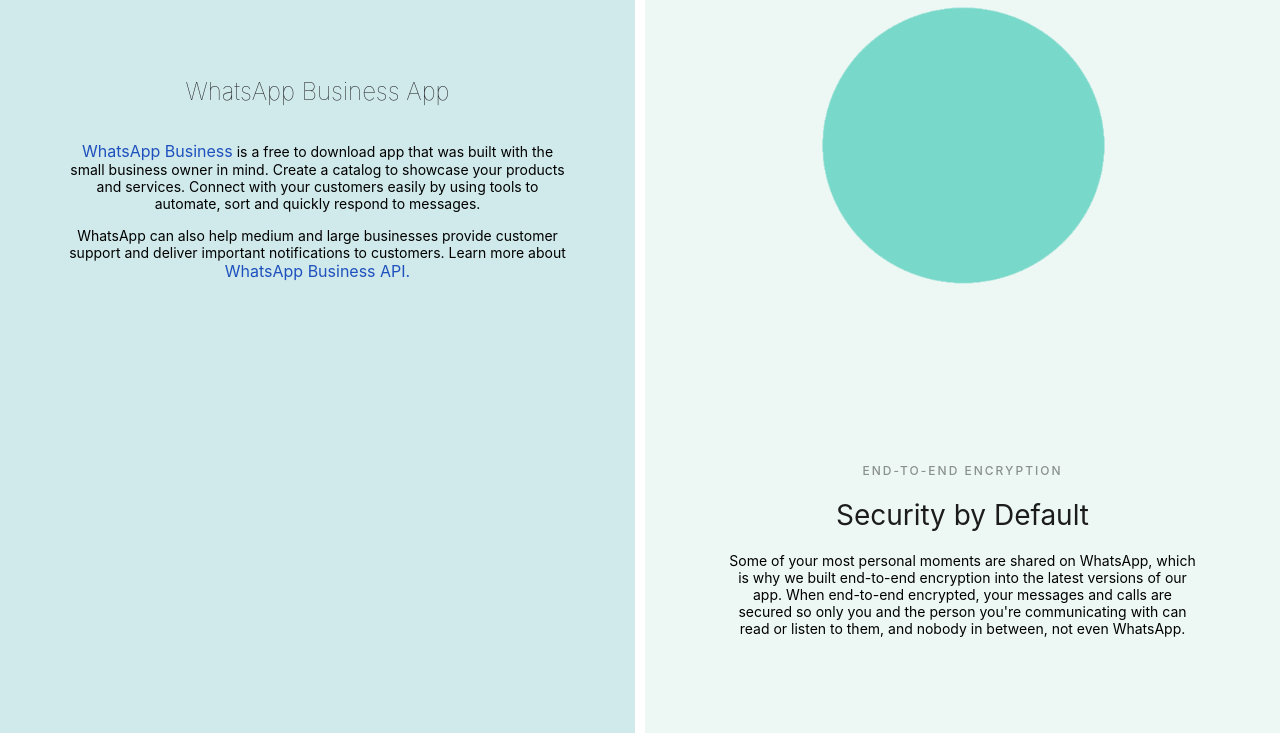
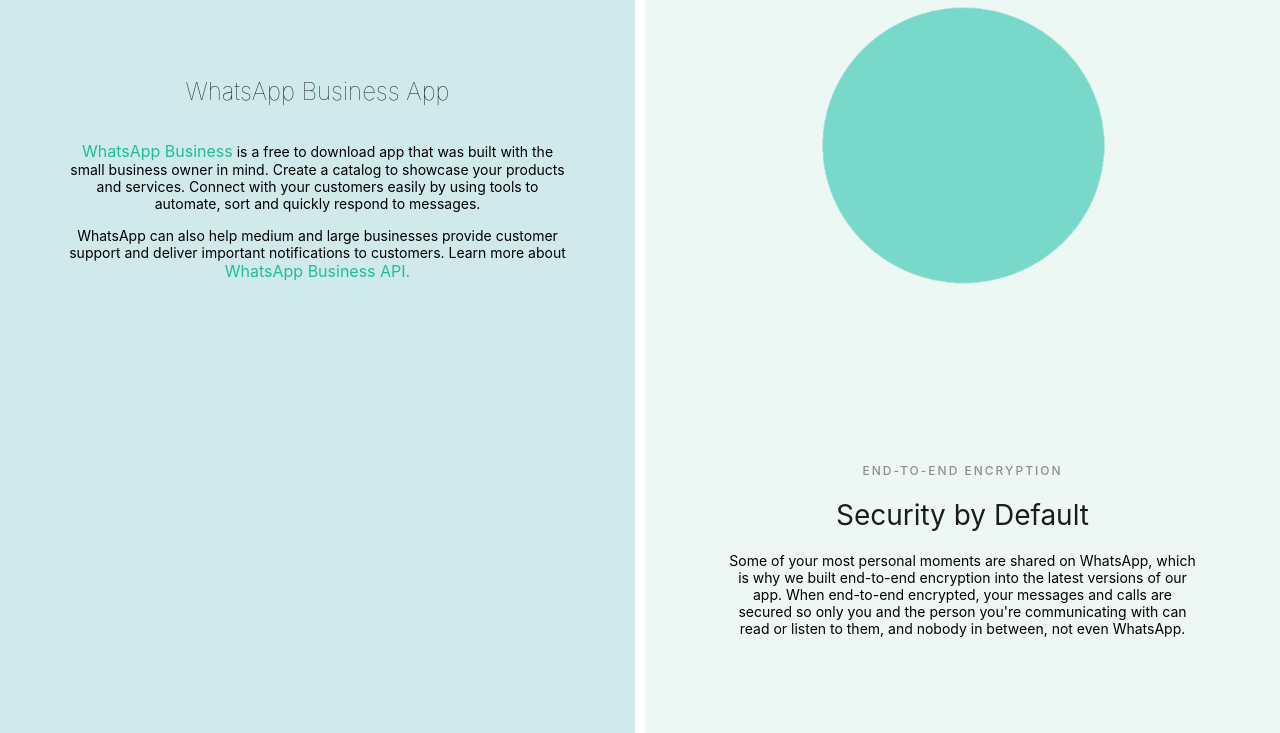
Before and after one commit to saadusufzai/WhatsApp-Website-Clone---Redesign-, a plain HTML site: page index.html in a window 1280 px wide. Shown: the part 367-1100 px from the top of the page. Drawn offline with Linux system fonts and the light colour scheme.

Commit message:
Update style.css
span color matched a little bit with the orignal font color

```diff
--- a/css/style.css
+++ b/css/style.css
@@ -155,6 +155,7 @@
 
 .box1 span{
     color: #1e51be;
+    color: #1ebe96;
     cursor: pointer;
 }
 
```
